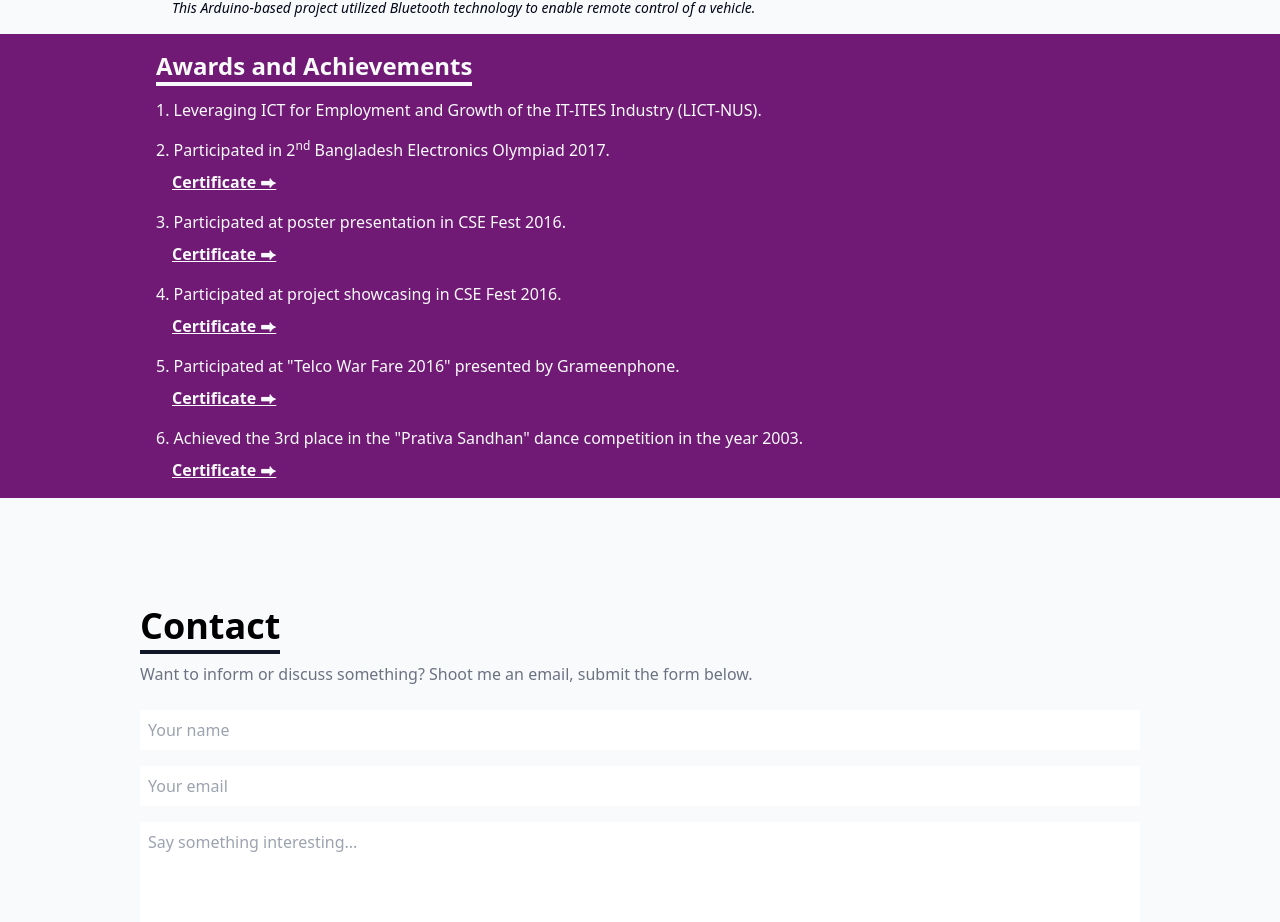
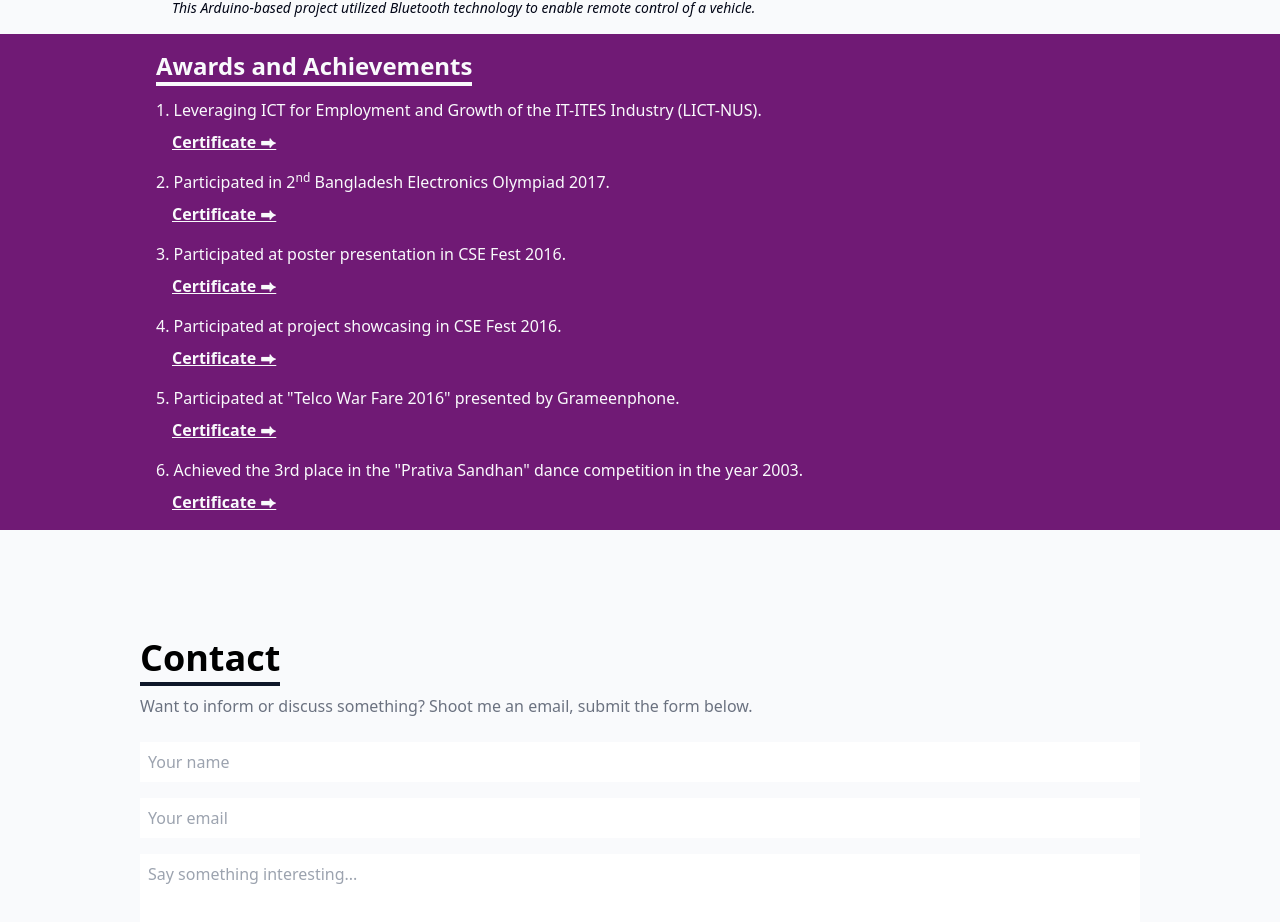
Before and after one commit to MethilaRaya/profile, a React (Create React App) app: page / in a window 1280 px wide. Shown: the part 6114-7036 px from the top of the page. Built offline with nearby package versions, Linux system fonts and the light colour scheme; the HTML template or start-up script is replaced by a standard one.

Commit message:
certificate added

```diff
--- a/src/components/Awards.jsx
+++ b/src/components/Awards.jsx
@@ -18,9 +18,9 @@ const Awards = () => {
 
                 <div className='mt-4 '>
                     <p className='text-text-[#f9fafc] font-medium'>1. Leveraging ICT for Employment and Growth of the IT-ITES Industry (LICT-NUS). </p>
-                    {/* <div className="mt-2 ml-4">
-                        <a className="underline font-bold" href="https://github.com/MethilaRaya/fb_data_scrapping" rel="noreferrer" target="_blank">Certificate ⮕</a>
-                    </div>                  */}
+                    <div className="mt-2 ml-4">
+                        <a className="underline font-bold" href="https://drive.google.com/file/d/13AO55116TZSOjn1cjdm6-dFQQ31IGJ8w/view?usp=sharing" rel="noreferrer" target="_blank">Certificate ⮕</a>
+                    </div>
                 </div>
                 <div className='mt-4 '>
                     <p className='text-text-[#f9fafc] font-medium'>2. Participated in 2<sup>nd</sup> Bangladesh Electronics Olympiad 2017.</p>
```
